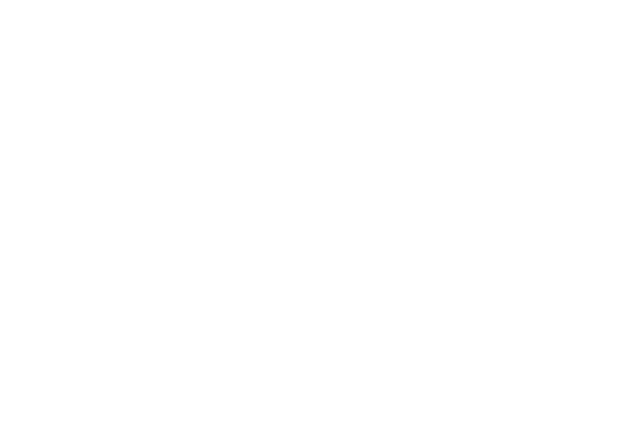
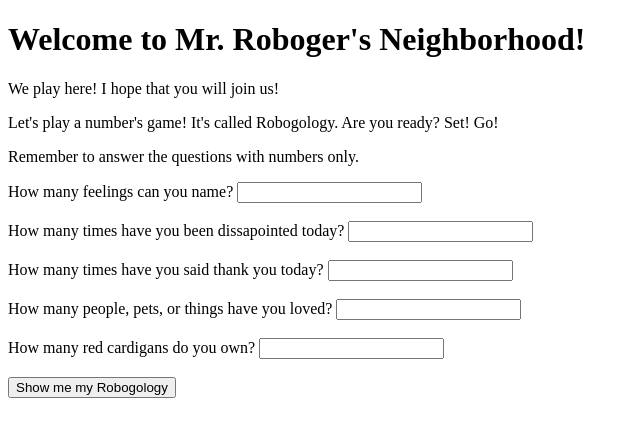
Before and after one commit to Elena-Rosa/Neighborhood, a plain HTML site: page index.html in a window 1280 px wide. Shown: the whole page, without its empty margins (0-640 px from the left). Drawn offline with Linux system fonts and the light colour scheme.

Commit message:
WIP gathering HTML form

```diff
--- a/index.html
+++ b/index.html
@@ -4,10 +4,33 @@
 <head>
     <meta charset="UTF-8">
     <meta name="viewport" content="width=device-width, initial-scale=1.0">
-    <title>Document</title>
+    <title>Mr._Roboger's_ Neighborhood</title>
+    <link href="css/styles.css" rel="stylesheet" type="text/css">
+    <script src="js/scripts.js"></script>
 </head>
 
 <body>
+    <div>
+        <h1>Welcome to Mr. Roboger's Neighborhood!</h1>
+
+        <p>We play here! I hope that you will join us! </p>
+        <p>Let's play a number's game! It's called Robogology. Are you ready? Set! Go!</p>
+        <p>Remember to answer the questions with numbers only.</p>
+        <form id="userInfo">
+            <label for="feelingsQ">How many feelings can you name?</label>
+            <input id="feelingsQ" type="text name=feelingsQ"><br><br>
+            <label for="dissapointedQ">How many times have you been dissapointed today?</label>
+            <input id="dissapointedQ" type="text name =dissapointedQ"><br><br>
+            <label for="ThankYouQ">How many times have you said thank you today?</label>
+            <input id="ThankYouQ" type="text" name="ThankYouQ"><br><br>
+            <label for="lovedQ">How many people, pets, or things have you loved?</label>
+            <input id="lovedQ" type="text" name="lovedQ"><br><br>
+            <label for="cardigansQ">How many red cardigans do you own?</label>
+            <input id="cardigansQ" type="text" name="cardigansQ"><br><br>
+            <button type="submit">Show me my Robogology</button>
+        </form>
+        <div id="language" class="hidden">
+        </div>
 
 </body>
 
```
